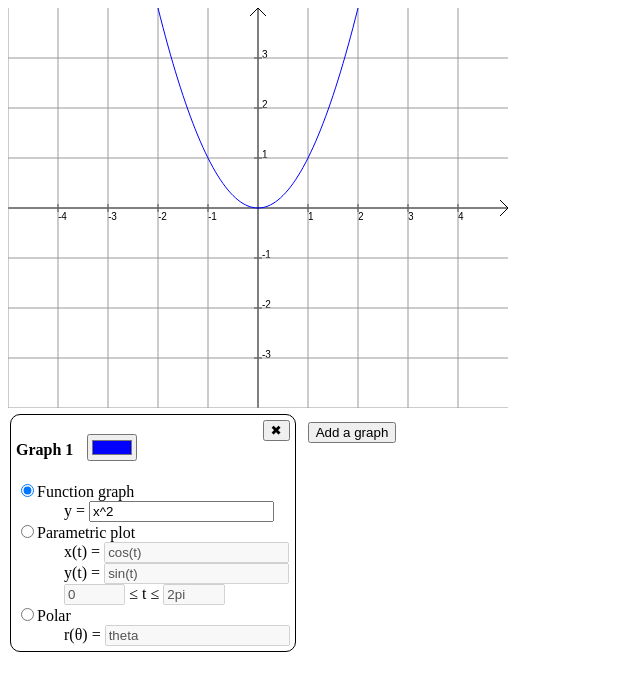
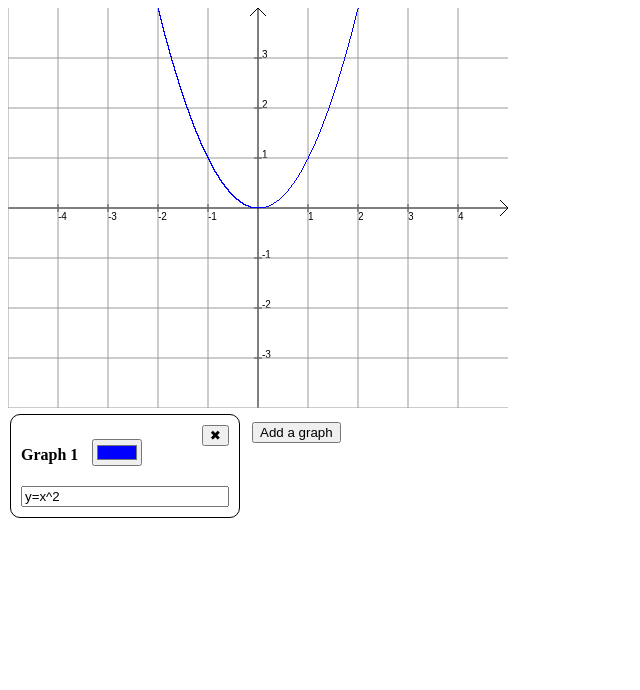
Before and after one commit to Akuli/grapher, a website with bundled scripts: page index.html in a window 1280 px wide. Shown: the whole page, without its empty margins (0-640 px from the left). Built offline with nearby package versions, Linux system fonts and the light colour scheme.

Commit message:
change how everything works to allow drawing stuff like x^2+(y/2)^2=3, also removing unused features

```diff
--- a/css/index.css
+++ b/css/index.css
@@ -1,21 +1,17 @@
+.equation-input {
+    width: 15em;
+}
+
 input.invalid-math {
     background-color: #ff6666;
 }
 
-div.entry-area {
-    margin-left: 3em;
-}
-
-input.narrow {
-    width: 4em;
-}
-
-form.graph-settings {
+#graph-settings > div {
     float: left;
     margin: 2px;
     border: 1px solid;
     border-radius: 10px;
-    padding: 5px;
+    padding: 10px;
 }
 
 h4.graph-title {
--- a/js/graph-drawer.js
+++ b/js/graph-drawer.js
@@ -7,7 +7,6 @@
 define([], function() {
   "use strict";
 
-  const NSTEPS = 200;
   const DEFAULT_PIXELS_PER_MATH_UNIT = 50;
   const ARROW_SIZE = 8;
   const TICK_SIZE = 4;
@@ -188,25 +187,48 @@ define([], function() {
       }
     }
 
-    drawParametric(tToPoint, tMin, tMax) {
+    drawZeroCurves(f) {
       if (this.drawingColor === null) {
         throw new Error("drawingColor wasn't set");
       }
 
-      const stepSize = (tMax - tMin) / NSTEPS;
-      let prevPoint = this.mathPoint(NaN, NaN);
-      this._ctx.strokeStyle = this.drawingColor;
+      // assumes #RRGGBB format
+      const rgb = parseInt(this.drawingColor.slice(1), 16);
+      const r = (rgb & 0xff0000) >> 16;
+      const g = (rgb & 0x00ff00) >> 8;
+      const b = (rgb & 0x0000ff) >> 0;
 
-      for (let t = tMin; t < tMax; t += stepSize) {
-        const point = tToPoint(t);
-        if (prevPoint.isSane && point.isSane) {
-          this._ctx.beginPath();
-          this._ctx.moveTo(prevPoint.screenX, prevPoint.screenY);
-          this._ctx.lineTo(point.screenX, point.screenY);
-          this._ctx.stroke();
+      const screenWidth = this.screenWidth;
+      const screenHeight = this.screenHeight;
+
+      const xDiff = (this.mathXMax - this.mathXMin) / screenWidth;
+      const yDiff = -(this.mathYMax - this.mathYMin) / screenHeight;  // negative number
+
+      const signTable = new Array(this.screenHeight).fill().map(() => new Array(this.screenWidth));
+
+      for (let screenX = 0, mathX = this.mathXMin; screenX < screenWidth; screenX++, mathX += xDiff) {
+        for (let screenY = 0, mathY = this.mathYMax; screenY < screenHeight; screenY++, mathY += yDiff) {
+          signTable[screenY][screenX] = (f(mathX, mathY) > 0);
         }
-        prevPoint = point;
       }
+
+      const imageData = this._ctx.getImageData(0, 0, screenWidth, screenHeight);
+      const pixels = imageData.data;
+
+      for (let screenX = 0; screenX < screenWidth-1; screenX++) {
+        for (let screenY = 0; screenY < screenHeight-1; screenY++) {
+          if (signTable[screenY][screenX] !== signTable[screenY][screenX+1] ||
+              signTable[screenY][screenX] !== signTable[screenY+1][screenX]) {
+            const i = 4*(screenWidth*screenY + screenX);
+            pixels[i+0] = r;
+            pixels[i+1] = g;
+            pixels[i+2] = b;
+            pixels[i+3] = 255;
+          }
+        }
+      }
+
+      this._ctx.putImageData(imageData, 0, 0);
     }
   }
 
--- a/js/index.js
+++ b/js/index.js
@@ -18,45 +18,18 @@
         }
       }
 
-      function createTextInput(defaultValue) {
-        const input = document.createElement('input');
-        input.type = 'text';
-        input.value = defaultValue;
-        return input;
-      }
-
-      function addSection(form, text, divFiller) {
-        const radio = document.createElement('input');
-        radio.id = "random-input-id-" + Math.random();
-        radio.type = 'radio';
-        radio.name = 'graph-type';
-        radio.checked = true;
-        form.appendChild(radio);
-
-        const label = document.createElement('label');
-        label.htmlFor = radio.id;
-        label.appendChild(document.createTextNode(text));
-        form.appendChild(label);
-
-        // TODO: do this better?
-        form.appendChild(document.createElement('br'));
-
-        const div = document.createElement('div');
-        div.classList.add('entry-area');
-        divFiller(div);
-        form.appendChild(div);
-
-        return radio;
-      }
-
-      function textInputToMathAst(input, varNames) {
+      function textInputToFunction(input) {
         input.classList.remove('invalid-math');
         try {
-          return mathParser.parse(input.value, varNames);
+          const equationParts = input.value.split('=');
+          if (equationParts.length !== 2) {
+            throw new Error("equation should contain exactly 1 equal sign");
+          }
+          return mathParser.parse(`(${equationParts[0]}) - (${equationParts[1]})`, ['x', 'y']);
         } catch (error) {
           console.log(error);
           input.classList.add('invalid-math');
-          return mathParser.parse("sqrt(-1)", []);
+          return mathParser.parse(`1/0`, ['x', 'y']);
         }
       }
 
@@ -65,9 +38,8 @@
       function addGraph() {
         const graphNumber = nextGraphNumber++;
 
-        const form = document.createElement('form');
-        form.classList.add('graph-settings');
-        document.getElementById('graph-settings').appendChild(form);
+        const settingsDiv = document.createElement('div');
+        document.getElementById('graph-settings').appendChild(settingsDiv);
 
         const title = document.createElement('h4');
         title.classList.add('graph-title');
@@ -84,115 +56,30 @@
         removeButton.textContent = "\u2716";
         removeButton.classList.add('remove-graph');
 
-        form.appendChild(title);
-        form.appendChild(colorInput);
-        form.appendChild(removeButton);
-        form.appendChild(document.createElement('br'));
+        settingsDiv.appendChild(title);
+        settingsDiv.appendChild(colorInput);
+        settingsDiv.appendChild(removeButton);
+        settingsDiv.appendChild(document.createElement('br'));
 
-        const yOfXInput = createTextInput("x^2");
-        const xOfTInput = createTextInput("cos(t)");
-        const yOfTInput = createTextInput("sin(t)");
-        const tMinInput = createTextInput("0");
-        const tMaxInput = createTextInput("2pi");
-        const rOfThetaInput = createTextInput("theta");
+        const equationInput = document.createElement('input');
+        equationInput.classList.add('equation-input');
+        equationInput.type = 'text';
+        equationInput.value = 'y=x^2';
+        settingsDiv.appendChild(equationInput);
 
-        tMinInput.classList.add('narrow');
-        tMaxInput.classList.add('narrow');
-
-        const functionRadio = addSection(form, "Function graph", div => {
-          div.appendChild(document.createTextNode("y = "));
-          div.appendChild(yOfXInput);
+        // without this, pressing enter closes the graph
+        equationInput.addEventListener('keypress', event => {
+          if (event.key === 'Enter') {
+            event.preventDefault();
+          }
         });
-
-        const parametricRadio = addSection(form, "Parametric plot", div => {
-          div.appendChild(document.createTextNode("x(t) = "));
-          div.appendChild(xOfTInput);
-          div.appendChild(document.createElement('br'));
-          div.appendChild(document.createTextNode("y(t) = "));
-          div.appendChild(yOfTInput);
-          div.appendChild(document.createElement('br'));
-          div.appendChild(tMinInput);
-          div.appendChild(document.createTextNode(" \u2264 t \u2264 "));
-          div.appendChild(tMaxInput);
-        });
-
-        const polarRadio = addSection(form, "Polar", div => {
-          div.appendChild(document.createTextNode("r(\u03B8) = "));
-          div.appendChild(rOfThetaInput);
-        });
-
-        const radiosAndTextInputs = [
-          [ functionRadio, [ yOfXInput ] ],
-          [ parametricRadio, [ xOfTInput, yOfTInput, tMinInput, tMaxInput ] ],
-          [ polarRadio, [ rOfThetaInput ] ]
-        ];
-
-        function updateDisableds() {
-          for (const [ radio, textInputs ] of radiosAndTextInputs) {
-            for (const input of textInputs) {
-              input.disabled = !radio.checked;
-            }
-          }
-        }
-
-        for (const [ radio, textInputs ] of radiosAndTextInputs) {
-          radio.addEventListener('change', updateDisableds);
-
-          // without this, pressing enter closes the graph
-          for (const input of textInputs) {
-            input.addEventListener('keypress', event => {
-              if (event.key === 'Enter') {
-                event.preventDefault()
-              }
-            });
-          }
-        }
-
-        functionRadio.checked = true;
-        updateDisableds();
-
-        for (const [ radio, textInputs ] of radiosAndTextInputs) {
-          radio.addEventListener('change', drawEverything);
-          for (const input of textInputs) {
-            input.addEventListener('input', drawEverything);
-          }
-        }
+        equationInput.addEventListener('input', drawEverything);
 
         const drawCallback = () => {
           drawer.drawingColor = colorInput.value;
-
-          if (functionRadio.checked) {
-            const yAst = textInputToMathAst(yOfXInput, ['x']);
-            drawer.drawParametric(
-              t => drawer.mathPoint(t, mathParser.evaluate(yAst, { x: t })),
-              drawer.mathXMin, drawer.mathXMax);
-          } else if (parametricRadio.checked) {
-            let xAst = textInputToMathAst(xOfTInput, ['t']);
-            let yAst = textInputToMathAst(yOfTInput, ['t']);
-
-            // tminmax inputs can contain stuff like sqrt(2)
-            let tMin = mathParser.evaluate(textInputToMathAst(tMinInput, []), {});
-            let tMax = mathParser.evaluate(textInputToMathAst(tMaxInput, []), {});
-
-            if (isNaN(tMin) || isNaN(tMax) || tMin > tMax) {
-              // draw nothing
-              tMin = 1;
-              tMax = 1;
-              xAst = yAst = mathParser.parse("sqrt(-1)", []);
-            }
-
-            drawer.drawParametric(
-              t => drawer.mathPoint(mathParser.evaluate(xAst, { t: t }), mathParser.evaluate(yAst, { t: t })),
-              tMin, tMax);
-          } else if (polarRadio.checked) {
-            const rAst = textInputToMathAst(rOfThetaInput, ['theta']);
-            drawer.drawParametric(function(t) {
-              const r = mathParser.evaluate(rAst, { theta: t });
-              return drawer.mathPoint(r * Math.cos(t), r * Math.sin(t));
-            }, 0, 2*Math.PI);
-          } else {
-            throw new Error("radio inputs are in a weird state");
-          }
+          console.log(drawer.drawingColor);
+          const f = textInputToFunction(equationInput);
+          drawer.drawZeroCurves(f);
         };
 
         drawCallbacks.push(drawCallback);
@@ -200,7 +87,7 @@
 
         removeButton.addEventListener('click', () => {
           drawCallbacks.splice(drawCallbacks.indexOf(drawCallback), 1);
-          form.parentNode.removeChild(form);
+          settingsDiv.parentNode.removeChild(settingsDiv);
           drawEverything();
         });
       }
--- a/js/math-parser.js
+++ b/js/math-parser.js
@@ -1,42 +1,42 @@
 define([], function() {
   "use strict";
 
-  function nthRoot(x, n) {
-    if (n % 2 === 1 && x < 0) {
-      // e.g. cuberoot of negative
-      return -nthRoot(-x, n);
-    }
-    return Math.pow(x, 1/n);
-  }
+  // this creates a javascript function object from the ast (evil eval haxor, muhaha)
+  // turns out to be about twice as fast as creating ast and evaluating recursively
+  // and yes, the evaluating is very perf critical
 
   const FUNCTIONS = {
-    abs: { nargs: 1, func: Math.abs },
-    sqrt: { nargs: 1, func: Math.sqrt },
-    cbrt: { nargs: 1, func: Math.cbrt },
-    sin: { nargs: 1, func: Math.sin },
-    cos: { nargs: 1, func: Math.cos },
-    tan: { nargs: 1, func: Math.tan },
-    sec: { nargs: 1, func: (x => 1/Math.cos(x)) },
-    csc: { nargs: 1, func: (x => 1/Math.sin(x)) },
-    cot: { nargs: 1, func: (x => Math.cos(x)/Math.sin(x)) },
-    arcsin: { nargs: 1, func: Math.asin },
-    arccos: { nargs: 1, func: Math.acos },
-    arctan: { nargs: 1, func: Math.atan },
-    arcsec: { nargs: 1, func: (x => Math.acos(1/x)) },
-    arccsc: { nargs: 1, func: (x => Math.asin(1/x)) },
-    arccot: { nargs: 1, func: (x => Math.atan(1/x)) },
-    log2: { nargs: 1, func: Math.log2 },
-    log10: { nargs: 1, func: Math.log10 },
-    ln: { nargs: 1, func: Math.log },
-    log: { nargs: 2, func: (x, base) => Math.log(x) / Math.log(base) },
-    root: { nargs: 2, func: nthRoot }
+    // createJs result and arguments are wrapped in parentheses automagically to avoid precedence issues
+    abs: { nargs: 1, createJs: x => `Math.abs(${x})` },
+    sqrt: { nargs: 1, createJs: x => `Math.sqrt(${x})` },
+    cbrt: { nargs: 1, createJs: x => `Math.cbrt(${x})` },
+    sin: { nargs: 1, createJs: x => `Math.sin(${x})` },
+    cos: { nargs: 1, createJs: x => `Math.cos(${x})` },
+    tan: { nargs: 1, createJs: x => `Math.tan(${x})` },
+    sec: { nargs: 1, createJs: x => `1 / Math.cos(${x})` },
+    csc: { nargs: 1, createJs: x => `1 / Math.sin(${x})` },
+    cot: { nargs: 1, createJs: x => `Math.cos(${x}) / Math.sin(${x})` },
+    arcsin: { nargs: 1, createJs: x => `Math.asin(${x})` },
+    arccos: { nargs: 1, createJs: x => `Math.acos(${x})` },
+    arctan: { nargs: 1, createJs: x => `Math.atan(${x})` },
+    arcsec: { nargs: 1, createJs: x => `Math.acos(1 / ${x})` },
+    arccsc: { nargs: 1, createJs: x => `Math.asin(1 / ${x})` },
+    arccot: { nargs: 1, createJs: x => `Math.atan(1 / ${x})` },
+    log2: { nargs: 1, createJs: x => `Math.log2(${x})` },
+    log10: { nargs: 1, createJs: x => `Math.log10(${x})` },
+    ln: { nargs: 1, createJs: x => `Math.log(${x})` },
+    log: { nargs: 2, createJs: (x, base) => `Math.log(${x}) / Math.log(${base})` },
+    root: { nargs: 2, createJs: (x, n) =>
+      // handle e.g. cuberoot (n=3) of negative
+      `(${n} % 2 === 1 && ${x} < 0) ? -Math.pow(-${x}, 1/${n}) : Math.pow(${x}, 1/${n})` },
   };
+
   FUNCTIONS.cosec = FUNCTIONS.csc;
   FUNCTIONS.cuberoot = FUNCTIONS.cbrt;
 
   const CONSTANTS = {
-    e: Math.E,
-    pi: Math.PI
+    e: 'Math.E',
+    pi: 'Math.PI'
   };
 
   function createKeyRegex(obj) {
@@ -142,6 +142,7 @@ define([], function() {
     }
   }
 
+  // parsed math is returned as JS code
   class Parser {
     constructor(tokenGenerator, allowedVarNames) {
       this.iter = new TokenIterator(tokenGenerator);
@@ -165,12 +166,12 @@ define([], function() {
         if (!this.varNames.includes(varName)) {
           throw new Error("unknown variable: " + varName);
         }
-        return { type: 'var', name: varName };
+        return varName;
       }
 
       if (this.iter.comingUp({ type: 'constant' })) {
         const token = this.iter.nextToken({ type: 'constant' });
-        return { type: 'number', value: CONSTANTS[token.value] };
+        return CONSTANTS[token.value];
       }
 
       if (this.iter.comingUp({ type: 'function' })) {
@@ -196,7 +197,7 @@ define([], function() {
         }
         this.iter.nextToken({ type: 'operator', value: ')' });
 
-        return { type: 'functionCall', func: functionInfo.func, args: args };
+        return functionInfo.createJs(...args.map(arg => '(' + arg + ')'));
       }
 
       if (this.iter.comingUp({ type: 'operator', value: '(' })) {
@@ -207,7 +208,7 @@ define([], function() {
       }
 
       if (this.iter.comingUp({ type: 'number' })) {
-        return { type: 'number', value: +this.iter.nextToken({ type: 'number' }).value };
+        return this.iter.nextToken({ type: 'number' }).value;
       }
 
       throw new Error("don't know how to parse " + this.iter.nextToken({}).value);
@@ -240,7 +241,7 @@ define([], function() {
 
       if (minusing) {
         // add "0 -" in front of all the things
-        funnyStuff.splice(0, 0, { type: 'number', value: 0 }, '-');
+        funnyStuff.splice(0, 0, '0', '-');
       }
 
       while (!this.iter.eof() && (this.expressionComingUp() || this.binaryOperatorComingUp())) {
@@ -272,8 +273,14 @@ define([], function() {
         while (indexes.length !== 0) {
           const i = indexes.shift();
           const [ lhs, op, rhs ] = funnyStuff.splice(i-1, 3);
-          const opAst = { type: 'operatorCall', operator: op, lhs: lhs, rhs: rhs };
-          funnyStuff.splice(i-1, 0, opAst);
+
+          let jsCode;
+          if (op === '^') {
+            jsCode = 'Math.pow((' + lhs + '), (' + rhs + '))';
+          } else {
+            jsCode = '(' + lhs + ')' + op + '(' + rhs + ')';
+          }
+          funnyStuff.splice(i-1, 0, jsCode);
 
           // 3 funnyStuff elements were replaced with just 1, so adjust indexes
           for (let i = 0; i < indexes.length; i++) {
@@ -291,34 +298,13 @@ define([], function() {
 
   function parse(mathString, allowedVarNames) {
     const parser = new Parser(tokenizeExpression(mathString), allowedVarNames);
-    const result = parser.parseExpression();
+    const jsCode = parser.parseExpression();
+
     if (!parser.iter.eof()) {
       throw new Error("the math contains something invalid at the end");
     }
-    return result;
+    return new Function(...allowedVarNames, 'return ' + jsCode);
   }
 
-  function evaluate(ast, varValues) {
-    switch (ast.type) {
-    case 'operatorCall':
-      switch (ast.operator) {
-      case '+': return evaluate(ast.lhs, varValues) + evaluate(ast.rhs, varValues);
-      case '-': return evaluate(ast.lhs, varValues) - evaluate(ast.rhs, varValues);
-      case '*': return evaluate(ast.lhs, varValues) * evaluate(ast.rhs, varValues);
-      case '/': return evaluate(ast.lhs, varValues) / evaluate(ast.rhs, varValues);
-      case '^': return Math.pow(evaluate(ast.lhs, varValues), evaluate(ast.rhs, varValues));
-      default: throw new Error("unsupported operator: " + ast.operator);
-      }
-    case 'var':
-      return varValues[ast.name];
-    case 'number':
-      return ast.value;
-    case 'functionCall':
-      return ast.func(...ast.args.map(arg => evaluate(arg, varValues)));
-    default:
-      throw new Error("unsupported ast expression type " + ast.type);
-    }
-  }
-
-  return { parse: parse, evaluate: evaluate };
+  return { parse: parse };
 });
```
